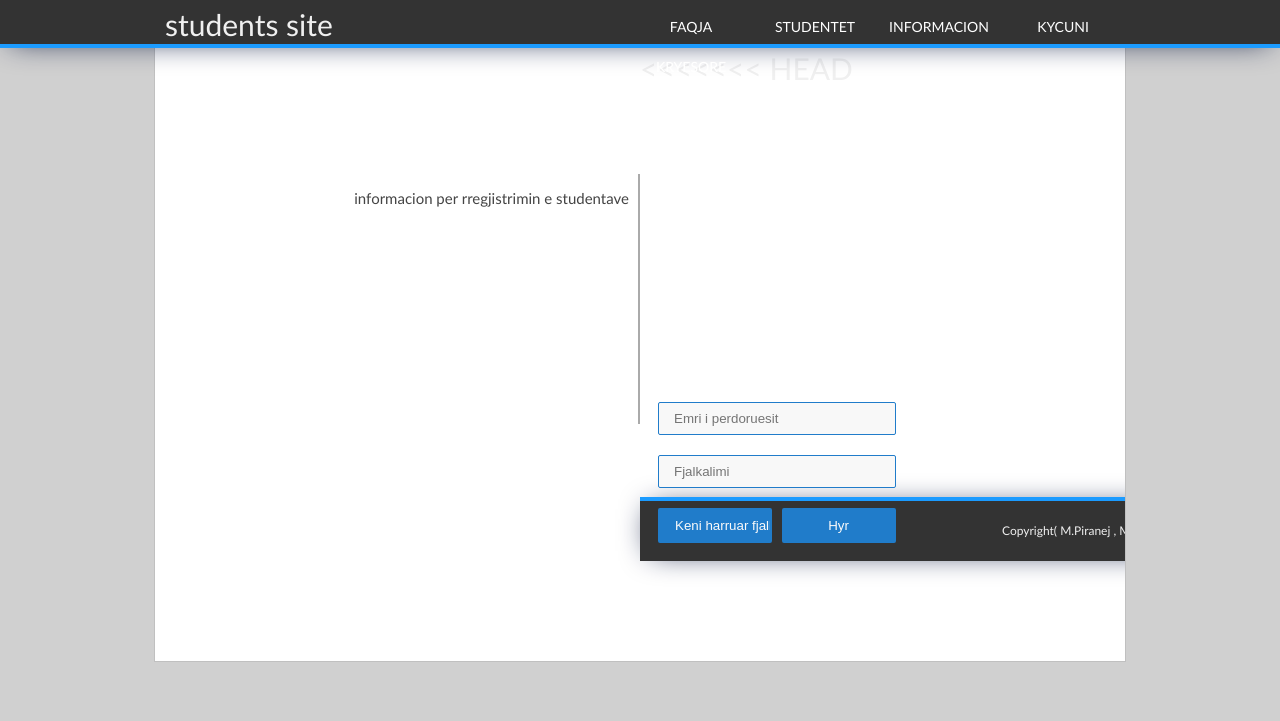
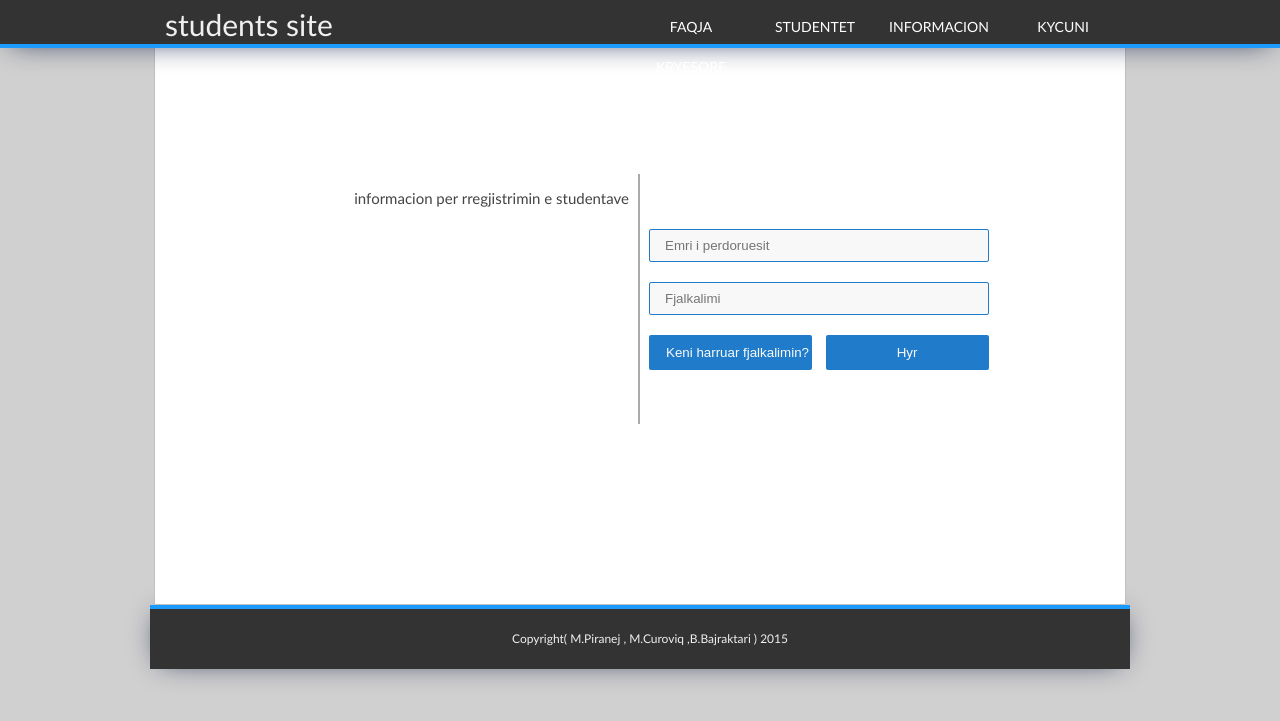
Before and after one commit to medinpiranej/unishk, a PHP site: page /hyr.php in a window 1280 px wide. Shown: the top 721 px of the page. Run offline with PHP 8.4, Linux system fonts and the light colour scheme; some libraries are stand-ins or nearby versions.

Commit message:
"rregulluar difektet e merget nga medini"
Please enter the commit message for your changes. Lines starting

```diff
--- a/hyr.php
+++ b/hyr.php
@@ -4,17 +4,13 @@
 	 $perd=-1;
 	 shfaq_koken_e_faqes($kat,"");
 ?>
-<div class='content' id="login_id">
-<<<<<<< HEAD
+    	<div class='content' id="login_id">
    <div class='logindivcontainerleft'>
        <div class='logindivinfo'>
            informacion per rregjistrimin e studentave
        </div>
     </div>
 <div class='logindivcontainerright'><div class='logindiv'><form action='login.php' method='post'>
-
-<div class='logindivcontainer'><div class='logindiv'><form action='login.php' method='post'>
-
 <input type='text' name='emri' id='username' placeholder='Emri i perdoruesit '></br><input type='password' name='pas' id='password' placeholder='Fjalkalimi'><br>
 <input type='button' name='forgotpassbtn' id='forgotpassbtn' value='Keni harruar fjalkalimin?'>
 <input type='submit' name='loginbtn' id='loginbtn' value='Hyr'>
@@ -22,6 +18,7 @@
 </div>
 </div>
 </div>
+
 <?php
    shfaq_footer("");
 ?>
```
